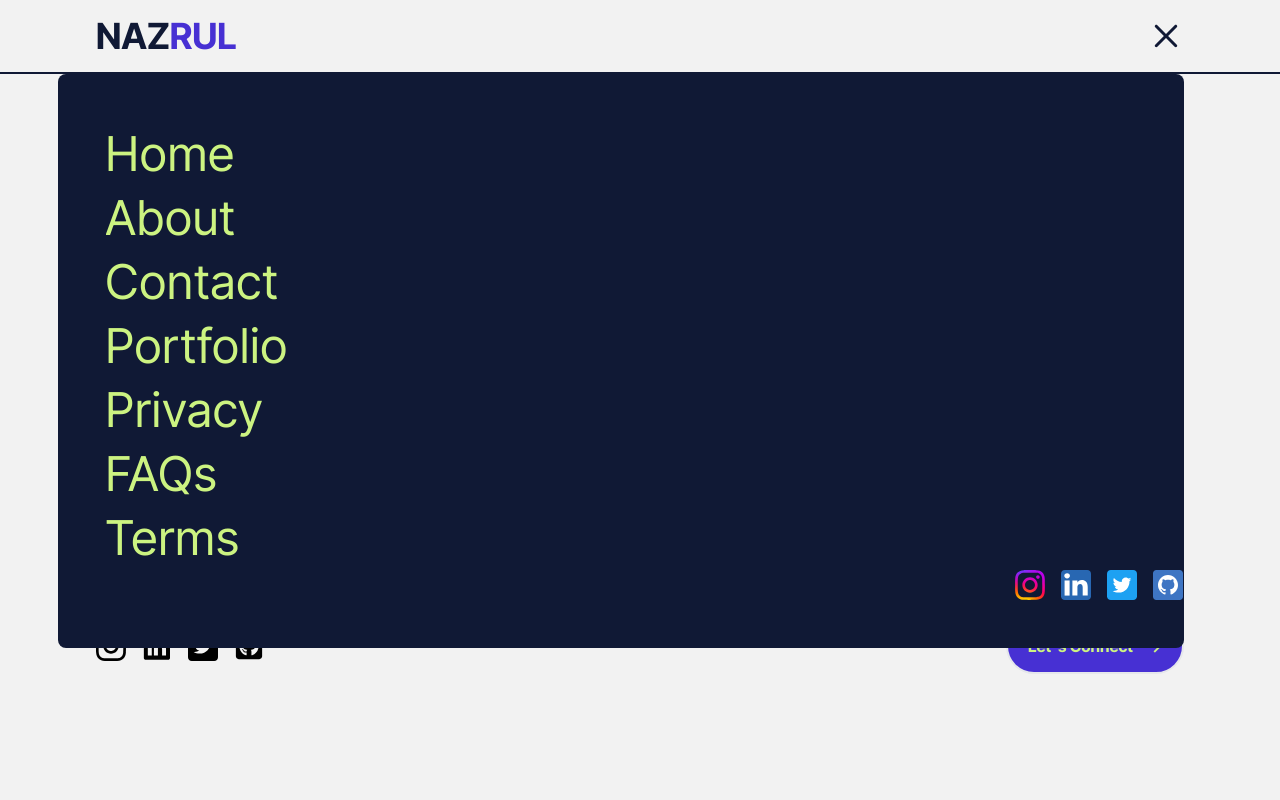
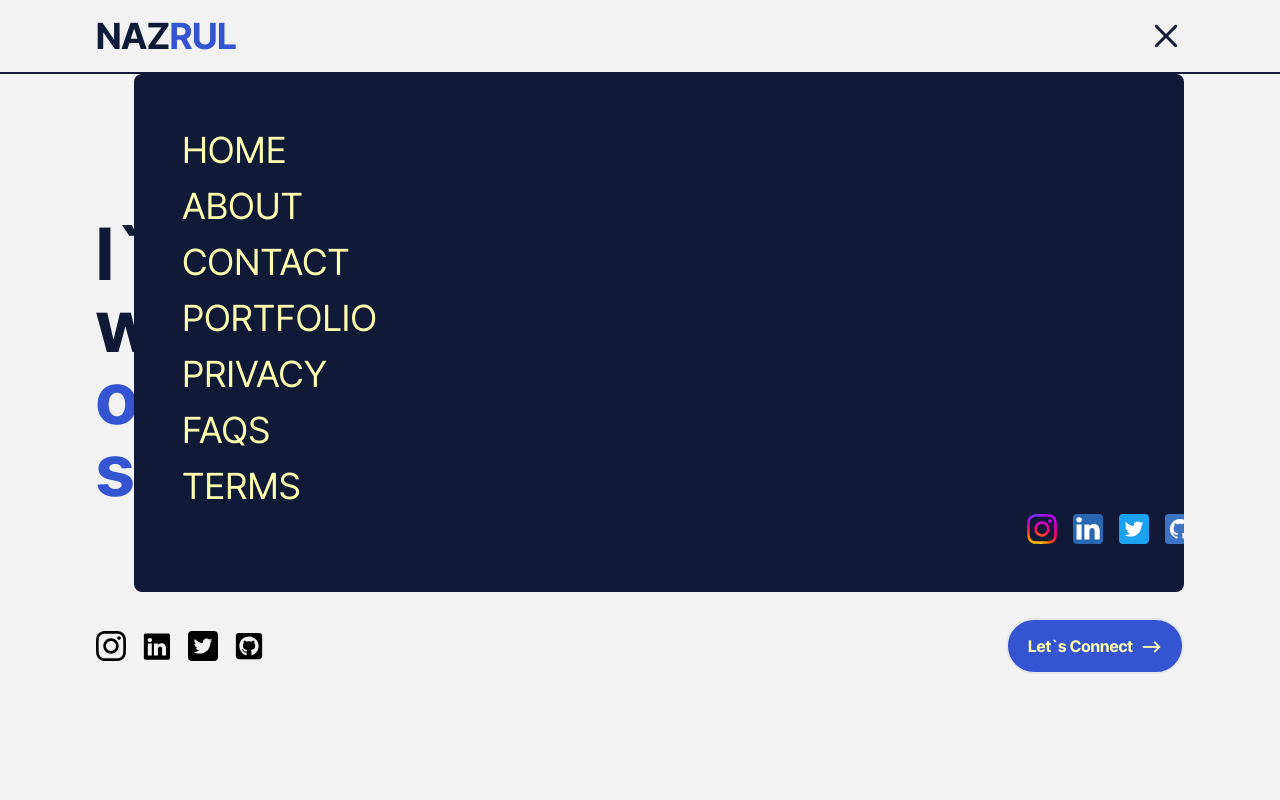
Before and after one commit to nazrulislambhat/nazrulOLDCodebase, a Next.js app: page / in a window 1280 px wide. Both pictures are taken after a click on the button 1166 px from the left and 36 px from the top of the page. Shown: the top 800 px of the page. Built offline with nearby package versions, Linux system fonts and the light colour scheme.

Commit message:
About Component

```diff
--- a/app/layout.tsx
+++ b/app/layout.tsx
@@ -3,7 +3,6 @@ import type { Metadata } from 'next';
 
 import { Inter_Tight } from 'next/font/google';
 const inter = Inter_Tight({ subsets: ['latin'] });
-
 
 export const metadata: Metadata = {
   title: 'Nazrul Islam - Full Stack Engineer | Software Developer',
@@ -17,7 +16,9 @@ export default function RootLayout({
 }) {
   return (
     <html lang="en">
-      <body className={`${inter.className} bg-background`}>{children}</body>
+      <body className={`${inter.className} bg-background`}>
+        <div style={{ maxWidth: '1440px', margin: '0 auto' }}>{children}</div>
+      </body>
     </html>
   );
 }
--- a/components/about.tsx
+++ b/components/about.tsx
@@ -5,11 +5,9 @@ import imageSrc from '../public/home-image.webp';
 import { Inter_Tight } from 'next/font/google';
 const inter = Inter_Tight({ subsets: ['latin'] });
 
-
-
 export default function About() {
   return (
-    <div className="relative border-terinary border-b-2 h-fit justify-between gap-12 xl:gap-24 px-6 py-24 sm:px-8 sm:py-24 md:py-30 lg:px-16 lg:py-36 xl:px-24 xl:py-36 flex flex-col xl:flex-row items-center overflow-hidden">
+    <div className="relative rounded-xl border-2 border-terinary my-4 bg-secondary h-fit justify-between gap-12 xl:gap-24 px-6 py-24 sm:px-8 sm:py-24 md:py-30 lg:px-16 lg:py-36 xl:px-24 xl:py-36 flex flex-col xl:flex-row items-center overflow-hidden">
       <div className="left bg-primary rounded-xl">
         <Image
           src={imageSrc}
--- a/components/hero.tsx
+++ b/components/hero.tsx
@@ -11,7 +11,7 @@ const inter = Inter_Tight({ subsets: ['latin'] });
 
 export default function Hero() {
   return (
-    <div className="relative border-terinary border-b-2 h-fit flex flex-col  px-6 py-24 sm:px-8 sm:py-24 md:py-30 lg:px-16 lg:py-36 xl:px-24 xl:py-36">
+    <div className="relative h-fit flex flex-col  px-6 py-24 sm:px-8 sm:py-24 md:py-30 lg:px-16 lg:py-36 xl:px-24 xl:py-36">
       <div className=" pb-20 xl:pb-24 relative">
         <h1 className="font-bold leading-10 max-w-[90%] text-4xl md:text-5xl lg:text-6xl xl:text-7xl text-terinary selection:bg-terinary selection:text-background">
           I`m a Full Stack Engineer who`s dedicated to crafting
--- a/components/nav.tsx
+++ b/components/nav.tsx
@@ -20,35 +20,35 @@ export default function Navigation() {
   return (
     <div className="relative">
       <button
-        className="z-10 relative text-4xl text-terinary  flex items-center justify-center hover:text-primary "
+        className="z-10 relative text-4xl text-terinary flex items-center justify-center hover:text-primary "
         onClick={toggleMenu}
       >
         {menuOpen ? <CgClose /> : <CgMenuRight />}
       </button>
       {menuOpen && (
         <div
-          className={`${inter.className} flex justify-center items-center xl:items-start xl:justify-start flex-col bg-terinary absolute right-0 top-14 w-[88vw] h-fit bg-lighterGrey rounded-lg  overflow-y-hidden overflow-x-hidden z-10`}
+          className={`${inter.className} flex justify-center items-center xl:items-start xl:justify-start flex-col bg-terinary absolute right-0 top-14 h-fit rounded-lg w-[88vw] xl:w-[82vw] overflow-y-hidden overflow-x-hidden z-10`}
         >
-          <ul className="relative overflow-hidden xl:left-12 flex flex-col text-2xl md:text-3xl lg:text-4xl xl:text-5xl z-10 text-secondary py-12">
-            <li className="hover:text-background hover:underline tracking-wide justify-center xl:justify-start w-[100%] flex items-center  cursor-pointer py-2 active:text-red">
+          <ul className="relative overflow-hidden xl:left-12 flex flex-col text-2xl md:text-3xl lg:text-4xl xl:text-4xl z-10 text-secondary py-12">
+            <li className="hover:text-background hover:underline tracking-wide justify-center xl:justify-start uppercase w-[100%] flex items-center  cursor-pointer py-2 active:text-red">
               <Link href="/">Home</Link>
             </li>
-            <li className="hover:text-background hover:underline tracking-wide justify-center xl:justify-start w-[100%] flex items-center  cursor-pointer py-2 active:text-red">
+            <li className="hover:text-background hover:underline tracking-wide justify-center xl:justify-start uppercase w-[100%] flex items-center  cursor-pointer py-2 active:text-red">
               <Link href="/about">About</Link>
             </li>
-            <li className="hover:text-background hover:underline tracking-wide justify-center xl:justify-start w-[100%] flex items-center  cursor-pointer py-2 active:text-red">
+            <li className="hover:text-background hover:underline tracking-wide justify-center xl:justify-start uppercase w-[100%] flex items-center  cursor-pointer py-2 active:text-red">
               <Link href="/contact">Contact</Link>
             </li>
-            <li className="hover:text-background hover:underline tracking-wide justify-center xl:justify-start w-[100%] flex items-center  cursor-pointer py-2 active:text-red">
+            <li className="hover:text-background hover:underline tracking-wide justify-center xl:justify-start uppercase w-[100%] flex items-center  cursor-pointer py-2 active:text-red">
               <Link href="/portfolio">Portfolio</Link>
             </li>
-            <li className="hover:text-background  hover:underline tracking-wide justify-center xl:justify-start  w-[100%] flex items-center  cursor-pointer py-2 active:text-red">
+            <li className="hover:text-background  hover:underline tracking-wide justify-center xl:justify-start uppercase  w-[100%] flex items-center  cursor-pointer py-2 active:text-red">
               <Link href="/privacy">Privacy</Link>
             </li>
-            <li className="hover:text-background hover:underline tracking-wide justify-center xl:justify-start w-[100%] flex items-center  cursor-pointer py-2 active:text-red">
+            <li className="hover:text-background hover:underline tracking-wide justify-center xl:justify-start uppercase w-[100%] flex items-center  cursor-pointer py-2 active:text-red">
               <Link href="/faqs">FAQs</Link>
             </li>
-            <li className="hover:text-background hover:underline tracking-wide justify-center xl:justify-start w-[100%] flex items-center  cursor-pointer py-2 active:text-red">
+            <li className="hover:text-background hover:underline tracking-wide justify-center xl:justify-start uppercase w-[100%] flex items-center  cursor-pointer py-2 active:text-red">
               <Link href="/terms">Terms</Link>
             </li>
           </ul>
--- a/tailwind.config.ts
+++ b/tailwind.config.ts
@@ -14,8 +14,8 @@ const config: Config = {
           'conic-gradient(from 180deg at 50% 50%, var(--tw-gradient-stops))',
       },
       colors: {
-        primary: '#4730d3',
-        secondary: '#CCF381',
+        primary: '#3454d1',
+        secondary: '#fcfdaf',
         terinary: '#101935',
         darkGrey: '#232325',
         background: '#f2f2f2',
```
